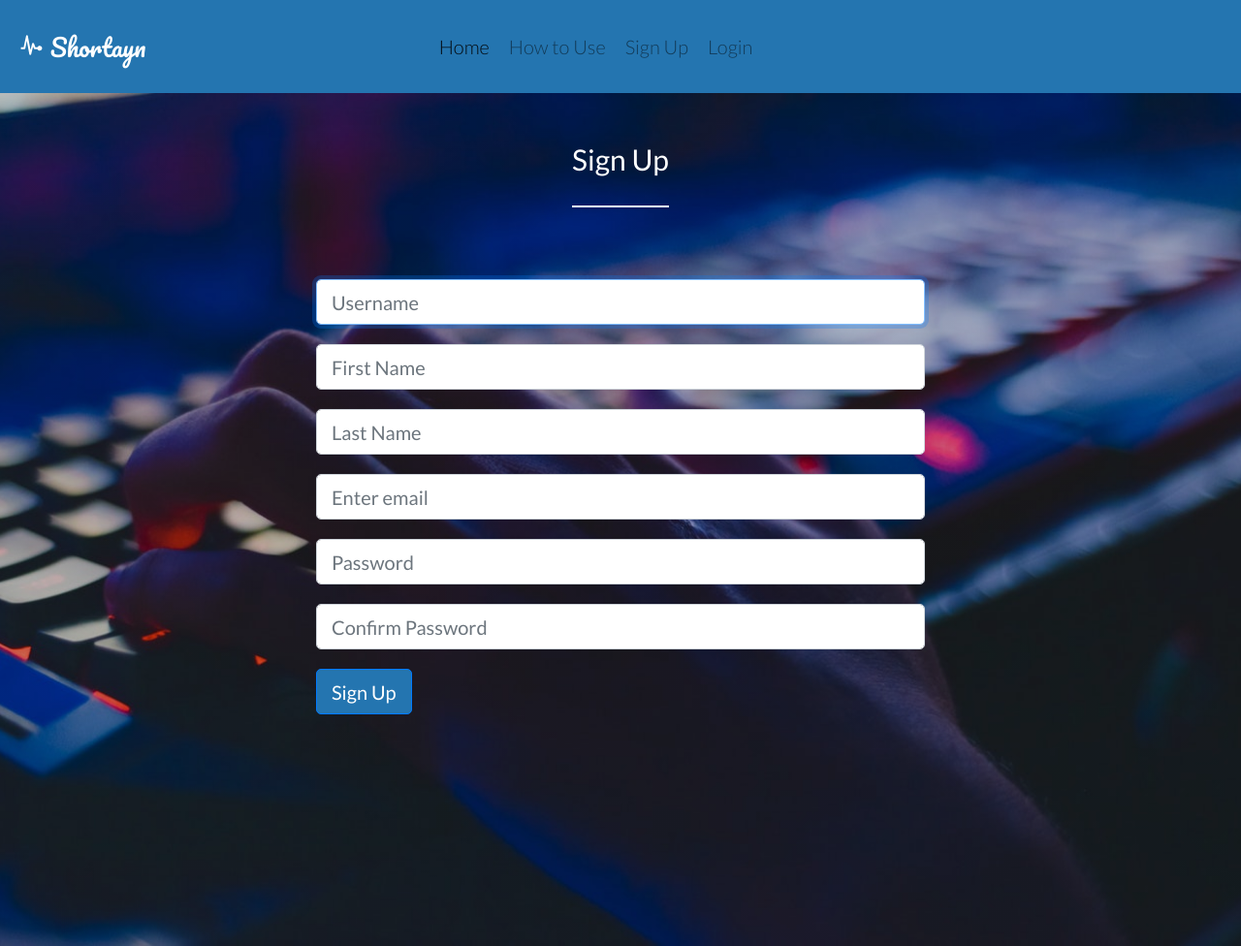
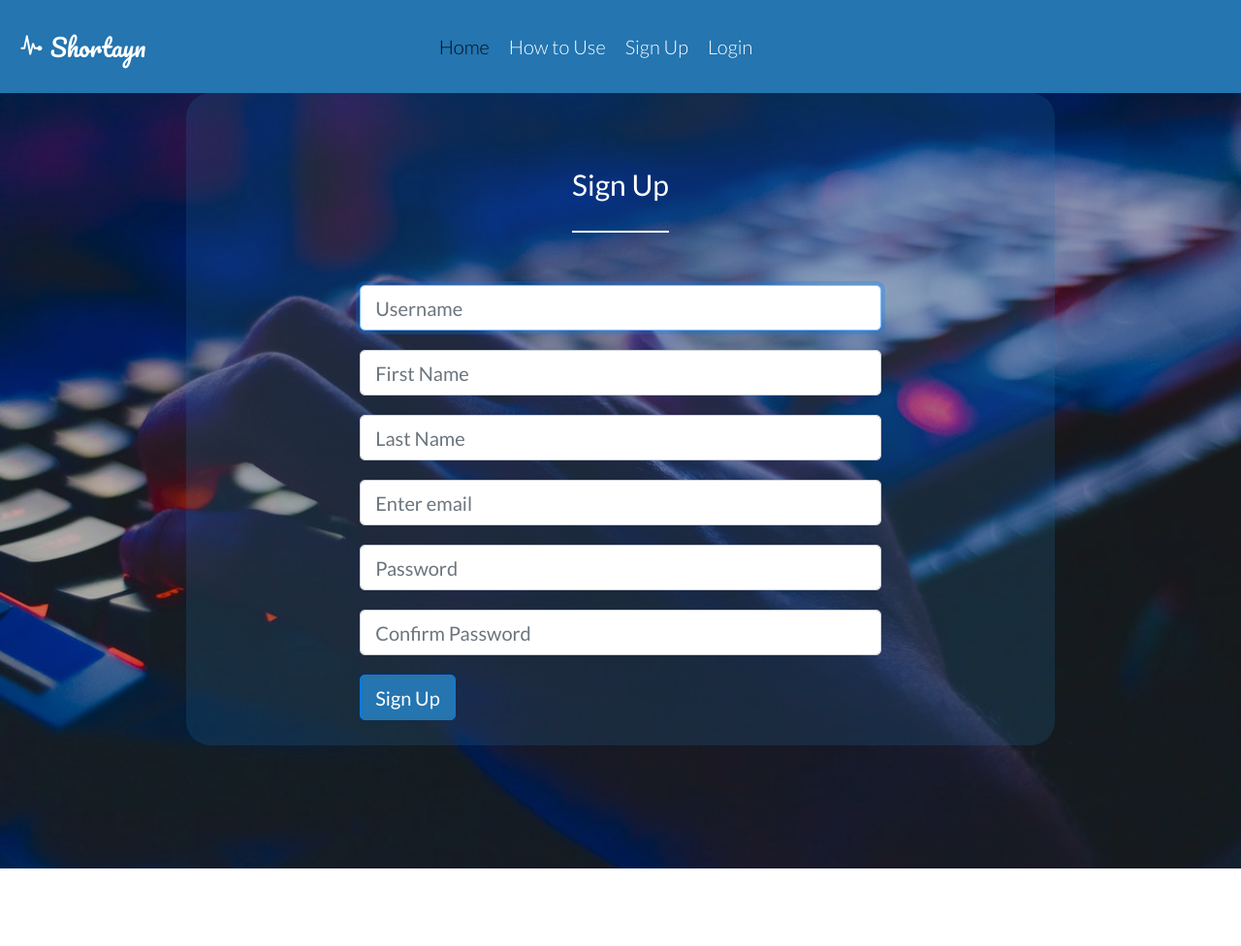
Before and after one commit to Taycode/shortayn, a Django app: page /signup/ in a window 1280 px wide. Shown: the whole page at 97% size. After the commit the page ends 896 px from the top, so only its background shows below. Run offline with Django 3.2, Linux system fonts and the light colour scheme; some libraries are stand-ins or nearby versions.

Commit message:
Touched the signup and login page and added the logout shii

```diff
--- a/home/static/home/css/style.css
+++ b/home/static/home/css/style.css
@@ -34,7 +34,7 @@ header{
 	background-image: linear-gradient(rgba(0, 0, 0, 0.2),rgba(0, 0, 0, 0.2)),url(img/header.jpg);
 	background-size: cover;
 	background-position: center;
-	height: 110vh;
+	height: 100vh;
 	background-attachment: fixed;
 }
 h1{
@@ -51,6 +51,10 @@ h1{
 }
 .navbar-light .navbar-nav .active.nav-link{
 	font-weight: 400	;
+
+}
+.navbar-light .navbar-nav .nav-link {
+    color: white;
 }
 .jumbotron{
 	padding-top: 15%;
@@ -137,8 +141,8 @@ h4:after{
 .card{
     width: 80%;
 }
-.searchbar{
-    margin-left: 50%;
+.searchbar {
+    margin-left: 88%;
 }
 .shortened{
 	font-size: 70%;
@@ -149,3 +153,39 @@ h4:after{
 .card-link:hover{
 	color:  rgb(25, 77, 114);
 }
+.signout{
+    color: white;
+    padding-left: 20%;
+}
+.login_card{
+    margin-left: 15%;
+    padding-top: 10%;
+    padding-bottom: 10%;
+    border-radius: 25px;
+    margin-right: 15%;
+    background-color: #2475b033;
+
+}
+.signin_card{
+     margin-left: 15%;
+    padding-top: 2%;
+    padding-bottom: 2%;
+    border-radius: 25px;
+    margin-right: 15%;
+    background-color: #2475b033;
+}
+
+/*FOOTER*/
+.footer_p{
+    text-align: center;
+}
+
+/* -------------------*/
+/* Queries*/
+/* -------------------*/
+@media only screen and (max-width: 500px){
+    header{
+        height: 80vh;
+    }
+
+}
--- a/home/templates/home/base.html
+++ b/home/templates/home/base.html
@@ -3,6 +3,7 @@
 {% block head %}
 <head>
     <meta charset="UTF-8">
+    <link href="{% static 'home/css/img/shortayn.png' %}" rel="shortcut icon" type="image/x-icon" />
     <link rel="stylesheet" href="https://stackpath.bootstrapcdn.com/bootstrap/4.3.1/css/bootstrap.min.css" integrity="sha384-ggOyR0iXCbMQv3Xipma34MD+dH/1fQ784/j6cY/iJTQUOhcWr7x9JvoRxT2MZw1T" crossorigin="anonymous">
     <link href="https://fonts.googleapis.com/css?family=Pacifico" rel="stylesheet">
     <link href='http://fonts.googleapis.com/css?family=Lato:100,300,400,300italic' rel='stylesheet' type='text/css'>
--- a/home/templates/home/login.html
+++ b/home/templates/home/login.html
@@ -10,7 +10,7 @@
 {% block nav %}
 {% endblock %}
 
-
+<div class ="login_card ">
 
 		<h4> Login </h4>
 	<div class="container login-form">
@@ -37,7 +37,7 @@
 </form>
 
 	</div>
-
+</div>
 
 
 </header>
--- a/home/templates/home/signup.html
+++ b/home/templates/home/signup.html
@@ -10,7 +10,7 @@
 {% block nav %}
 {% endblock %}
 
-
+<div class ="signin_card ">
 
 		<h4> Sign Up </h4>
 	<div class="container login-form">
@@ -71,7 +71,7 @@
 
 	</div>
 
-
+</div>
 
 </header>
 
--- /dev/null
+++ b/start.txt
@@ -0,0 +1 @@
+ python manage.py runserver
```
Also changed, not shown: home/templates/home/dashboard.html (+13 -9 lines), home/templates/home/index.html (+10 -0 lines), db.sqlite3, home/static/home/css/img/shortayn.png (added).
